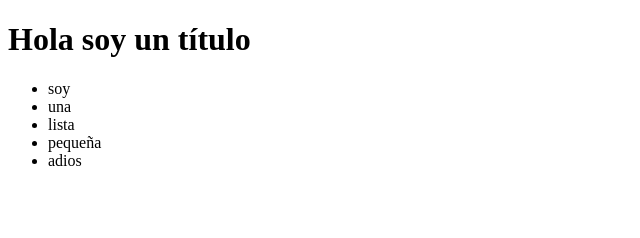
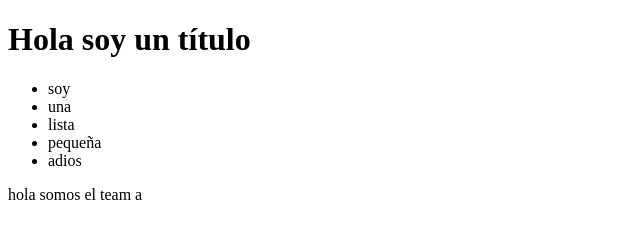
Before and after one commit to aguzro/ayudantia-git, a plain HTML site: page index.html in a window 1280 px wide. Shown: the whole page, without its empty margins (0-640 px from the left). Drawn offline with Linux system fonts and the light colour scheme.

Commit message:
primer cambio

```diff
--- a/index.html
+++ b/index.html
@@ -1,9 +1,11 @@
 <!DOCTYPE html>
 <html lang="en">
+
 <head>
     <meta charset="UTF-8">
     <title>Ayudantía Git</title>
 </head>
+
 <body>
     <h1>Hola soy un título</h1>
     <ul>
@@ -13,5 +15,8 @@
         <li>pequeña</li>
         <li>adios</li>
     </ul>
+
+    <p>hola somos el team a</p>
 </body>
+
 </html>
```
Lines whose indentation alone changed are shown as unchanged.
